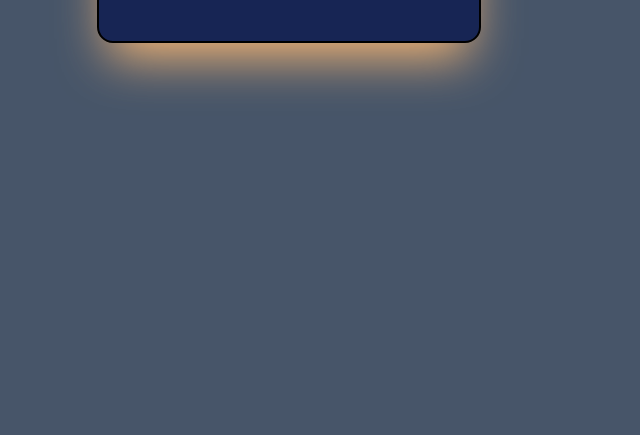
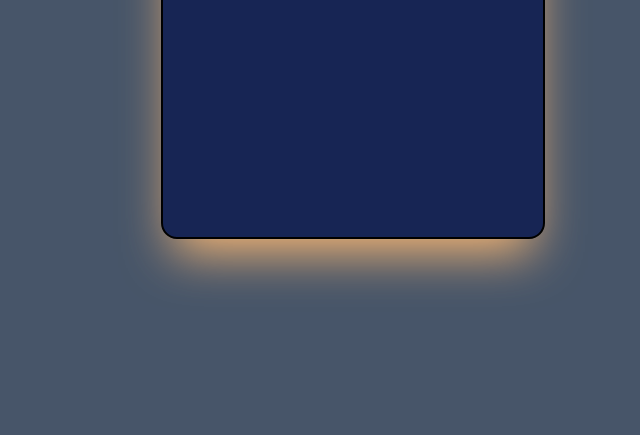
Before and after one commit to Manpreet-Kaur-2005/Intership-project2-, a plain HTML site: page index.html in a window 1280 px wide. Shown: the part 365-800 px from the top of the page, without its empty margins (287-927 px from the left). Drawn offline with nearby package versions, Linux system fonts and the light colour scheme.

Commit message:
Update index.html

```diff
--- a/index.html
+++ b/index.html
@@ -6,16 +6,15 @@
     <script src="https://cdn.tailwindcss.com"></script>
     <title>Document</title>
 </head>
-<body class="bg-slate-600">
-    <div class="container h-96  w-96 mt-6 bg-blue-950  justify-items-center ml-96 shadow-orange-300 shadow-2xl border-solid border-black border-2 rounded-2xl">
+<body class="bg-slate-600 flex items-center justify-center h-screen">
+    <div class="container h-96 w-96 mt-6 bg-blue-950 justify-items-center shadow-orange-300 shadow-2xl border-solid border-black border-2 rounded-2xl">
         <h1 class="text-center font-bold text-4xl my-5 text-white">Task List</h1>
         <div class="addTask text-white">
-            <input  type="text" id="inputTask" placeholder="New Task" class="h-10 w-52 ml-5 mt-5 text-black">
-            <button  id="addbtn" class="h-10 w-32 bg-orange-300 text-black ">Add Task</button>
+            <input type="text" id="inputTask" placeholder="New Task" class="h-10 w-52 ml-5 mt-5 text-black">
+            <button id="addbtn" class="h-10 w-32 bg-orange-300 text-black">Add Task</button>
         </div>
-    <ul class="task-list text-white ml-5 mr-5 mt-4 text-lg" id="tasklist">
-
-</ul>
+        <ul class="task-list text-white ml-5 mr-5 mt-4 text-lg" id="tasklist">
+        </ul>
     </div>
     <script src="./Todo-list.js"></script>
 </body>
```
